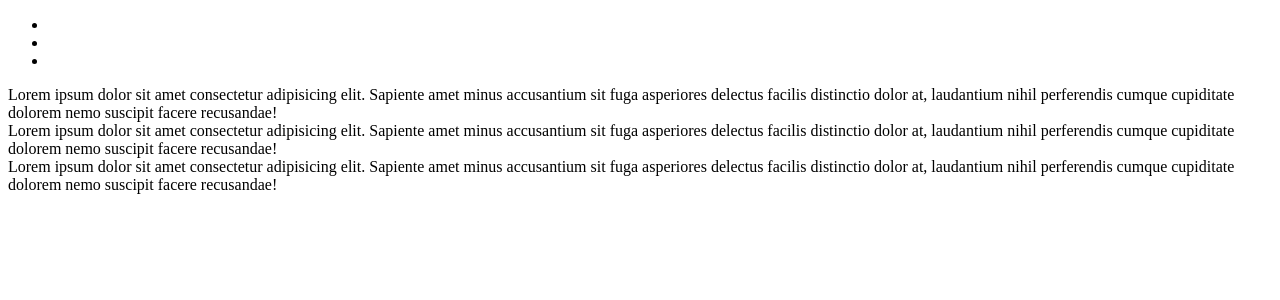
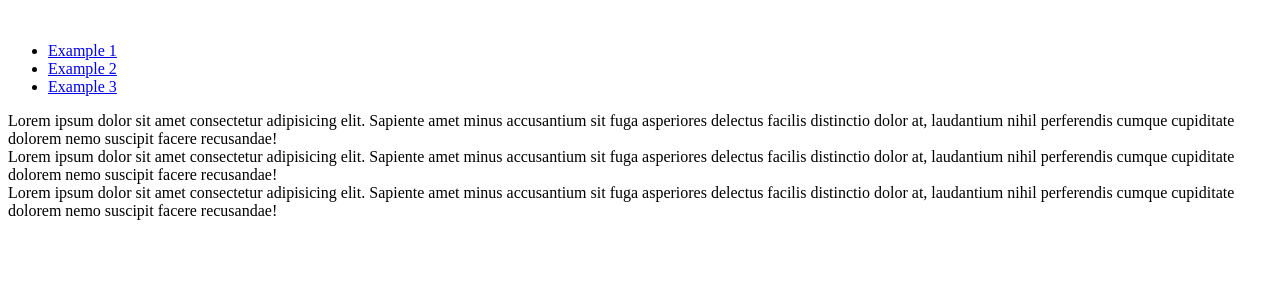
Before and after one commit to ShadowShot07/StoryBoardProject, a PHP site: page /index.php in a window 1280 px wide. Shown: the top 300 px of the page. Run offline with PHP 8.4, Linux system fonts and the light colour scheme.

Commit message:
termino los comentarios perdon me da toc

```diff
--- a/php/footer.php
+++ b/php/footer.php
@@ -3,7 +3,6 @@
             Termina el div con el contenido principal de la página
          ------------------------------------------------------------>
         </div>
-
         <!----------------------
             div para el footer
          ---------------------->
--- a/php/header.php
+++ b/php/header.php
@@ -3,8 +3,9 @@
 <html lang="es">
 <head>
     <meta charset="UTF-8">
-
-    <!-- Link al css o a los css -->
+    <!----------------------------
+        Link al css o a los css
+    ----------------------------->
     <link rel="stylesheet" href="styles/style.css">
     <title>Website</title>
 </head>
@@ -18,9 +19,8 @@
                 div para el logo
             ------------------------------>
             <div class="logo">
-
+                <img src="#" alt="">
             </div>
-
             <!-------------------------------
                 div que contiene el navbar
              ------------------------------->
@@ -28,13 +28,13 @@
                 <nav>
                     <ul>
                         <li>
-                            <a href="#"></a>
+                            <a href="#">Example 1</a>
                         </li>
                         <li>
-                            <a href="#"></a>
+                            <a href="#">Example 2</a>
                         </li>
                         <li>
-                            <a href="#"></a>
+                            <a href="#">Example 3</a>
                         </li>
                     </ul>
                 </nav>
```
